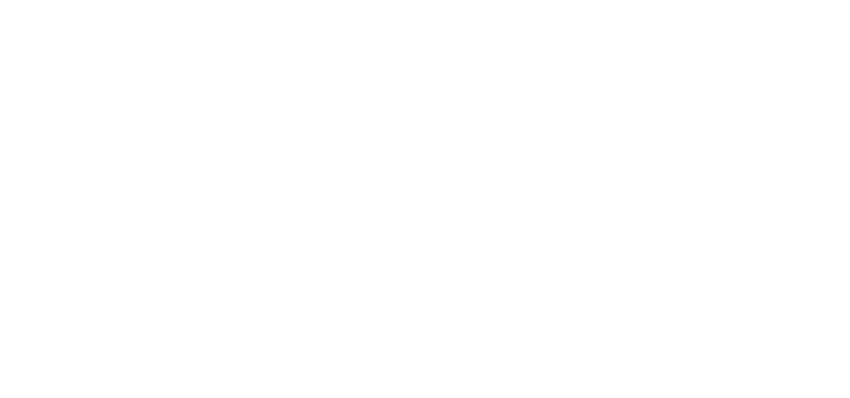
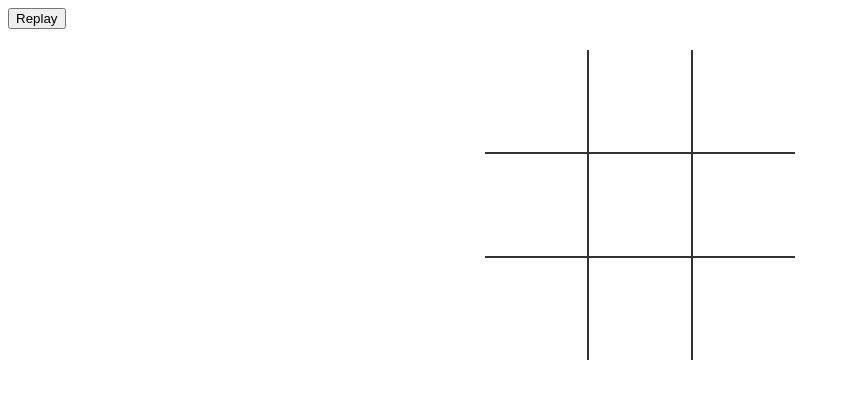
Before and after one commit to alanantony24/odin-tictactoe, a plain HTML site: page index.html in a window 1280 px wide. Shown: the whole page, without its empty margins (0-850 px from the left). Drawn offline with Linux system fonts and the light colour scheme.

Commit message:
setup base html and javascript

```diff
--- a/index.html
+++ b/index.html
@@ -4,10 +4,30 @@
     <meta charset="UTF-8">
     <meta name="viewport" content="width=device-width, initial-scale=1.0">
     <title>Tic-Tac-Toe</title>
+    <link rel="stylesheet" href="style.css">
 </head>
 <body>
-    <div>
-        <div></div>
-    </div>
+    <table>
+        <tr>
+            <td class="cell" id="0"></td>
+            <td class="cell" id="1"></td>
+            <td class="cell" id="2"></td>
+        </tr>
+        <tr>
+            <td class="cell" id="3"></td>
+            <td class="cell" id="4"></td>
+            <td class="cell" id="5"></td>
+        </tr>
+        <tr>
+            <td class="cell" id="6"></td>
+            <td class="cell" id="7"></td>
+            <td class="cell" id="8"></td>
+        </tr>
+        <div class="endgame">
+            <div class="text"></div>
+        </div>
+        <button onclick="startGame()">Replay</button>
+    </table>
+    <script src="app.js"></script>
 </body>
 </html>
--- a/style.css
+++ b/style.css
@@ -0,0 +1,48 @@
+td {
+    border :2px solid #333;
+    height: 100px;
+    width: 100px;
+    text-align: center;
+    vertical-align: middle;
+    font-family: "Comic Sans MS", cursive;
+    font-size: 70px;
+    cursor: pointer;
+}
+
+table {
+    border-collapse: collapse;
+    position: absolute;
+    left: 50%;
+    margin-left: -155px;
+    top: 50px;
+}
+
+table tr:first-child td {
+    border-top: 0;
+}
+
+table tr:last-child td {
+    border-bottom: 0;
+}
+
+table tr td:first-child {
+    border-left: 0;
+}
+
+table tr td:last-child {
+    border-right: 0;
+}
+
+.endGame {
+    display: none;
+    top: 120px;
+    background-color: rgba(205, 133, 63, 0.8);
+    position: absolute;
+    left: 50%;
+    margin-left: -100px;
+    padding-top: 50px;
+    text-align: center;
+    border-radius: 5px;
+    color: white;
+    font-size: 2em;
+}
```
